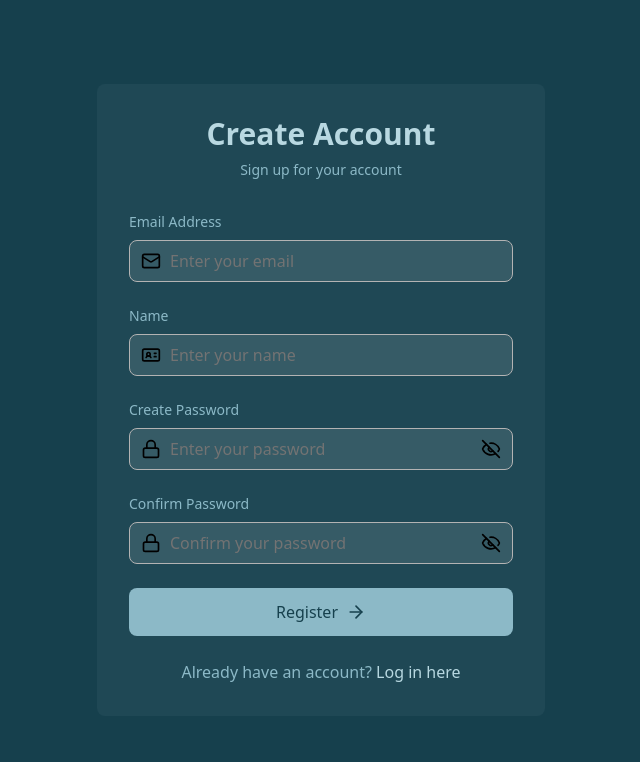
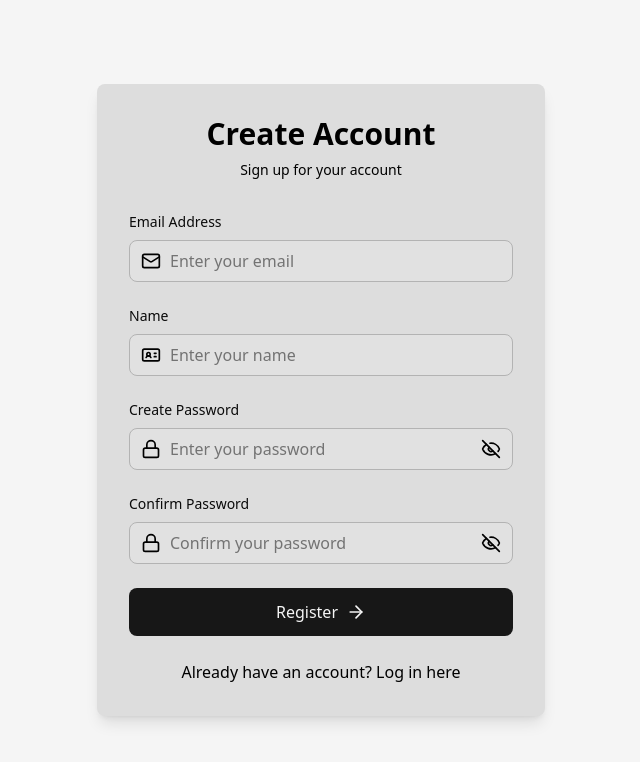
Before and after one commit to Shivampatel07/work-management-tool, a Next.js app: page /register in a window 1280 px wide. Shown: the top 762 px of the page, without its empty margins (319-959 px from the left). Built offline with nearby package versions, Linux system fonts and the light colour scheme.

Commit message:
Updated register page

```diff
--- a/src/app/(auth)/register/RegisterPage.tsx
+++ b/src/app/(auth)/register/RegisterPage.tsx
@@ -42,14 +42,14 @@ const RegisterPage = () => {
   }, [isAuthenticated, router]);
 
   return (
-    <div className="min-h-screen flex items-center justify-center" style={{ backgroundColor: '#16404D' }}>
-      <div className="w-full max-w-md p-8 rounded-lg" style={{ backgroundColor: 'rgba(184, 216, 225, 0.05)' }}>
+    <div className="min-h-screen flex items-center justify-center bg-secondary dark:bg-secondary">
+      <div className="w-full max-w-md p-8 rounded-lg bg-ternary dark:bg-ternary shadow-lg text-text1 dark:text-text1" >
         {/* Logo/Brand Area */}
         <div className="text-center mb-8">
-          <h1 className="text-3xl font-bold" style={{ color: '#B8D8E1' }}>
+          <h1 className="text-3xl font-bold">
             Create Account
           </h1>
-          <p className="mt-2 text-sm" style={{ color: '#8CB9C7' }}>
+          <p className="mt-2 text-sm">
             Sign up for your account
           </p>
         </div>
@@ -58,7 +58,7 @@ const RegisterPage = () => {
         <form className="space-y-6" onSubmit={handleSubmit(onSubmit)}>
           {/* Email Field */}
           <div>
-            <label className="block text-sm font-medium mb-2" style={{ color: '#8CB9C7' }}>
+            <label className="block text-sm font-medium mb-2 text-input-label dark:text-input-label">
               Email Address
             </label>
             <InputType
@@ -76,7 +76,7 @@ const RegisterPage = () => {
           </div>
           {/* Name Field */}
           <div>
-            <label className="block text-sm font-medium mb-2" style={{ color: '#8CB9C7' }}>
+            <label className="block text-sm font-medium mb-2 text-input-label dark:text-input-label">
               Name
             </label>
             <InputType
@@ -91,7 +91,7 @@ const RegisterPage = () => {
 
           {/* Password Field */}
           <div>
-            <label className="block text-sm font-medium mb-2" style={{ color: '#8CB9C7' }}>
+            <label className="block text-sm font-medium mb-2 text-input-label dark:text-input-label">
               Create Password
             </label>
             <InputType
@@ -110,7 +110,7 @@ const RegisterPage = () => {
 
           {/* Confirm Password Field */}
           <div>
-            <label className="block text-sm font-medium mb-2" style={{ color: '#8CB9C7' }}>
+            <label className="block text-sm font-medium mb-2 text-input-label dark:text-input-label">
               Confirm Password
             </label>
             <InputType
@@ -126,26 +126,24 @@ const RegisterPage = () => {
           {/* Submit Button */}
           <button
             type="submit"
-            className="w-full py-3 px-4 rounded-lg flex items-center justify-center space-x-2 transition-all hover:opacity-90"
-            style={{ backgroundColor: '#8CB9C7' }}
+            className="w-full py-3 px-4 rounded-lg flex items-center justify-center space-x-2 transition-all hover:opacity-90 bg-primary dark:bg-primary text-secondary dark:text-secondary"
             disabled={isSubmitting}
           >
             {
               isSubmitting ? <Loader color='#16404d' width='24px' height='24px' /> : <>
-                <span className="font-medium" style={{ color: '#16404D' }}>Register</span>
-                <ArrowRight className="w-5 h-5" style={{ color: '#16404D' }} />
+                <span className="font-medium">Register</span>
+                <ArrowRight className="w-5 h-5" />
               </>
             }
           </button>
 
           {/* Login Link */}
           <div className="text-center mt-6">
-            <p style={{ color: '#8CB9C7' }}>
+            <p>
               Already have an account?{' '}
               <Link
                 href="/login"
                 className="font-medium hover:underline transition-all"
-                style={{ color: '#B8D8E1' }}
               >
                 Log in here
               </Link>
--- a/src/components/common/InputType.tsx
+++ b/src/components/common/InputType.tsx
@@ -33,8 +33,8 @@ export default function InputType({ Icon, errorMessage, className, ...props }: I
                 )}
             </div>
             {errorMessage && <div className="flex items-center gap-2 mt-1">
-                <AlertCircle className="w-4 h-4 text-red-400" />
-                <p className="text-xs text-red-400 font-medium">{errorMessage}</p>
+                <AlertCircle className="w-4 h-4 text-red-500" />
+                <p className="text-xs text-red-500 font-medium">{errorMessage}</p>
             </div>}
         </>
     )
--- a/tailwind.config.ts
+++ b/tailwind.config.ts
@@ -58,7 +58,8 @@ export default {
 					'ring': 'var(--input-focus-border)',
 					'placeholder': 'var(--input-placeholder)',
 					'border': 'var(--input-border)',
-					'text': 'var(--input-text)'
+					'text': 'var(--input-text)',
+					'label': 'var(--input-label)',
 				},
 				text1: 'var(--text1)',
 				text2: 'var(--text2)',
```
